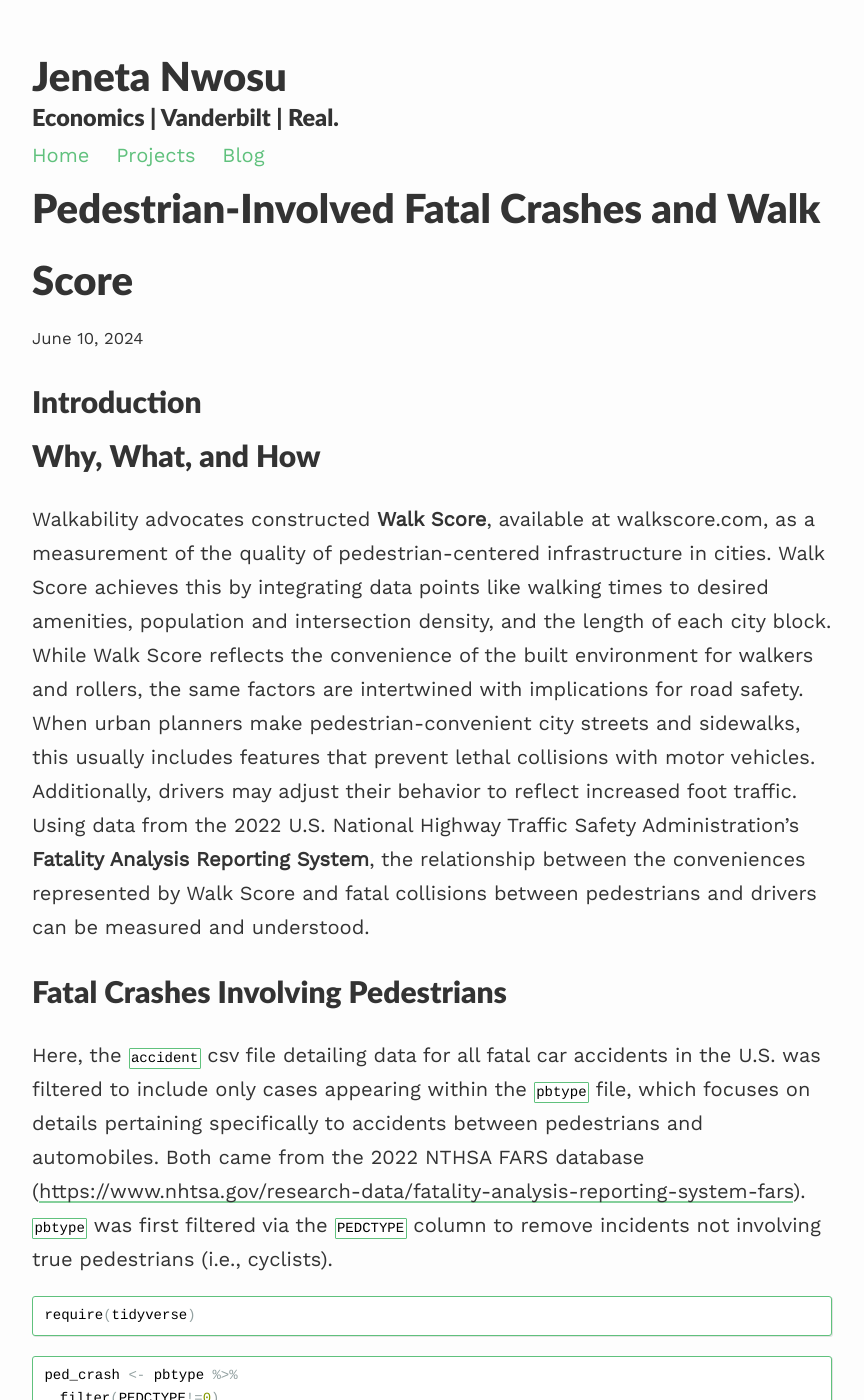
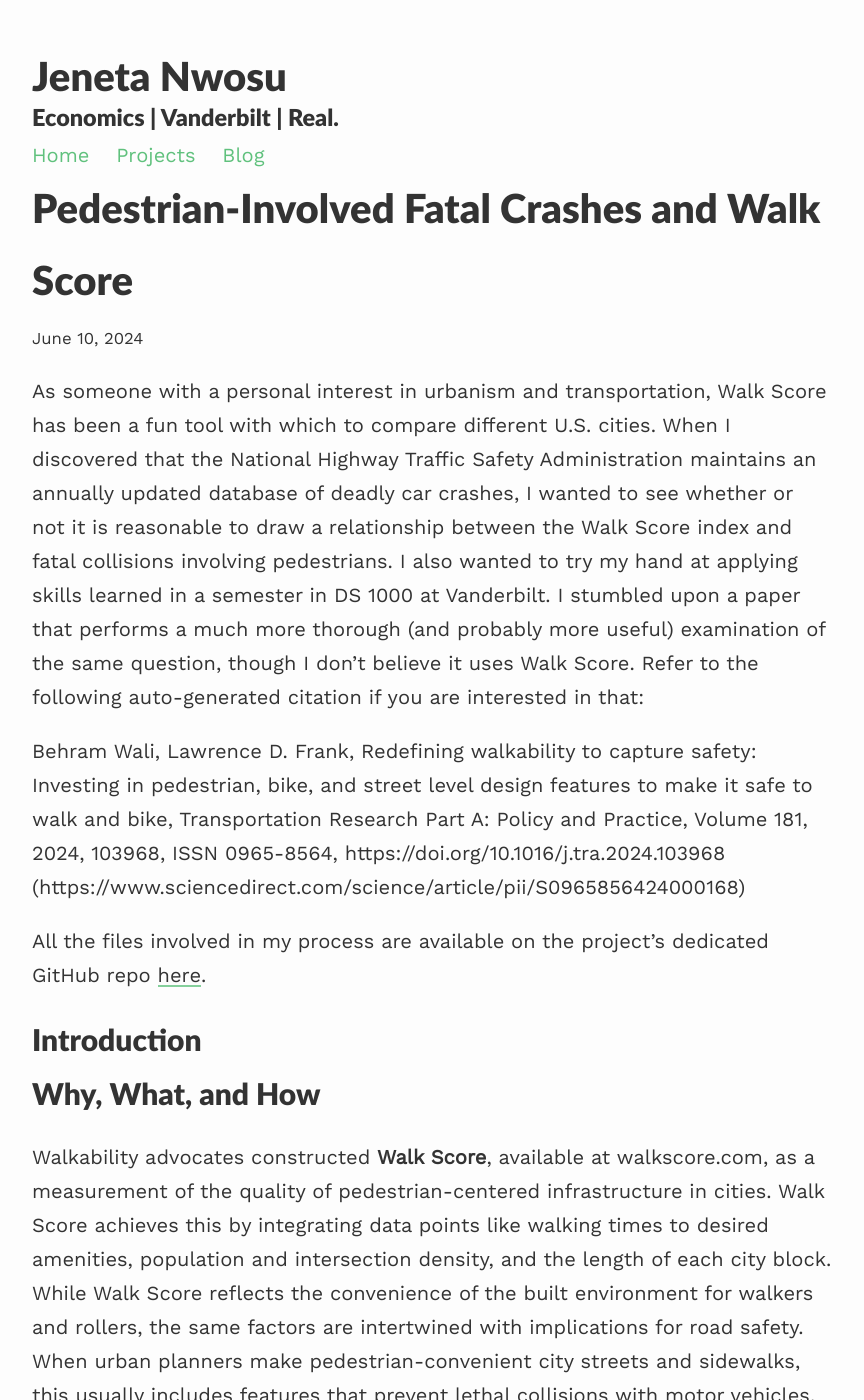
Before and after one commit to jadannanwosu/jeneta-website, a Jekyll site: the page built from _projects/CrashingWalking.md, in a window 1280 px wide and 1400 px high. Shown: the whole window, without its empty margins (208-1072 px from the left). Built offline with Jekyll 4.4.1, drawn with Linux system fonts in a browser that asks for light colours.

Commit message:
Update CrashingWalking.md

```diff
--- a/_projects/CrashingWalking.md
+++ b/_projects/CrashingWalking.md
@@ -3,6 +3,15 @@ layout: post
 title: Pedestrian-Involved Fatal Crashes and Walk Score
 description: Using R, I try to ascertain the relationship between road safety and walkability.
 ---
+
+As someone with a personal interest in urbanism and transportation, Walk Score has been a fun tool with which to compare different U.S. cities. When I discovered that the National Highway Traffic Safety Administration maintains an annually updated database of deadly car crashes, I wanted to see whether or not it is reasonable to draw a relationship between the Walk Score index and fatal collisions involving pedestrians. I also wanted to try my hand at applying skills learned in a semester in DS 1000 at Vanderbilt. I stumbled upon a paper that performs a much more thorough (and probably more useful) examination of the same question, though I don’t believe it uses Walk Score. Refer to the following auto-generated citation if you are interested in that:
+
+  Behram Wali, Lawrence D. Frank,
+    Redefining walkability to capture safety: Investing in pedestrian, bike, and street level design features to make it safe to walk and bike,
+    Transportation Research Part A: Policy and Practice, Volume 181, 2024, 103968, ISSN 0965-8564, https://doi.org/10.1016/j.tra.2024.103968
+    (https://www.sciencedirect.com/science/article/pii/S0965856424000168)
+
+All the files involved in my process are available on the project's dedicated GitHub repo [here](https://github.com/jadannanwosu/Walk-Score-FARS).
 
 
 # Introduction
```
